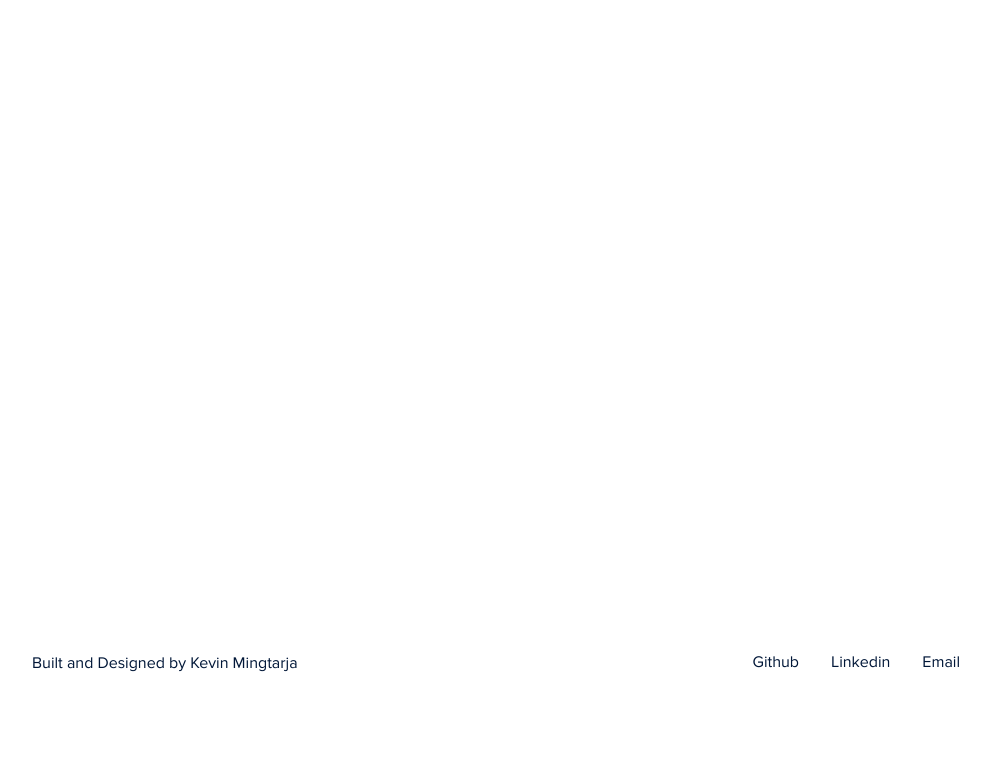
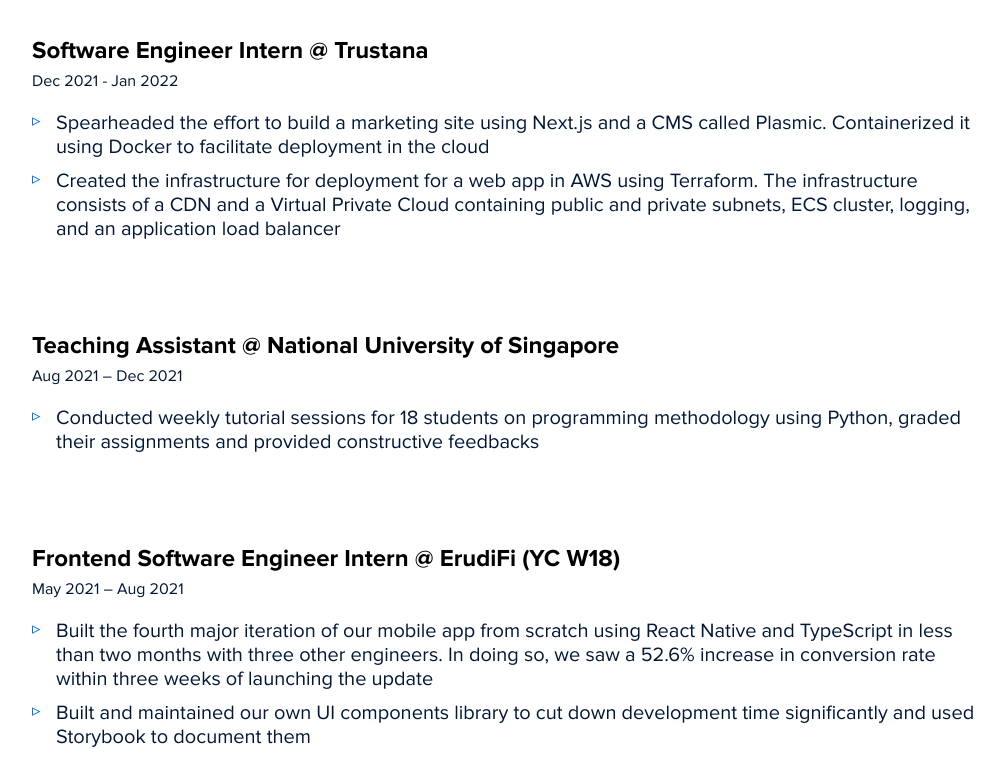
Before and after one commit to kevinmingtarja/kevinmingtarja.com-v1, a Next.js app: page / in a window 1280 px wide. Shown: the part 1764-2540 px from the top of the page, without its empty margins (136-1140 px from the left). Before the commit the page ends 2470 px from the top, so only its background shows below. Built offline with nearby package versions, Linux system fonts and the light colour scheme.

Commit message:
Finish experience section

```diff
--- a/components/Sections/About/About.module.scss
+++ b/components/Sections/About/About.module.scss
@@ -19,7 +19,7 @@
     font-size: var(--fz-xs);
 
     &:before {
-      content: "▹";
+      content: "▹"; // ▹ or >
       position: absolute;
       left: 0;
       color: var(--primary-blue);
--- a/components/Sections/About/index.tsx
+++ b/components/Sections/About/index.tsx
@@ -1,7 +1,7 @@
 import { useEffect, useRef } from "react"
 
 import { srConfig } from "~/constants/config"
-import { skills } from "~/constants/index"
+import { skills } from "~/constants/contents"
 
 import { Heading, Text } from "~/components/index"
 
@@ -27,18 +27,17 @@
       <Text className={styles.info}>
         Hi! My name is Kevin and I&apos;m a second year computer science
         undergraduate studying at the National University of Singapore. I enjoy
-        building softwares and have experience in Frontend, Backend, Mobile
+        building softwares and have experience in Frontend, Backend, and Mobile
         development.
         <br />
         <br />
         Recently, I have a newfound love for designing and building technical
-        infrastructures in the cloud which started when I was given a chance to
+        infrastructures in the cloud, which started when I was given a chance to
         design the architecture and build the infrastructure (using Terraform
         and AWS) for a web app I built during my most recent internship.
         <br />
         <br />
-        Here are some of the technologies I&apos;ve been working the most with
-        recently:
+        Here are some of the technologies I&apos;ve been working with recently:
       </Text>
       <ul className={styles.skillsList}>
         {skills &&
--- a/components/Sections/Experience/Experience.module.css
+++ b/components/Sections/Experience/Experience.module.css
@@ -1 +1,43 @@
-/* No CSS *//*# sourceMappingURL=Experience.module.css.map */
+@charset "UTF-8";
+.sectionHeading {
+  margin-bottom: var(--spacing-xl);
+}
+
+.experienceContainer {
+  margin-bottom: var(--spacing-5xl);
+}
+
+.headingContainer {
+  display: -webkit-box;
+  display: -ms-flexbox;
+  display: flex;
+  white-space: pre-wrap;
+}
+
+.period {
+  margin-top: var(--spacing-2xs);
+  font-size: var(--font-sm);
+}
+
+.descriptions {
+  padding: 0;
+  margin-top: var(--spacing-md);
+  overflow: hidden;
+  list-style: none;
+}
+
+.descriptions li {
+  position: relative;
+  margin-bottom: 10px;
+  padding-left: var(--spacing-lg);
+}
+
+.descriptions li:before {
+  content: "▹";
+  position: absolute;
+  left: 0;
+  color: var(--primary-blue);
+  font-size: 17px;
+  line-height: 20px;
+}
+/*# sourceMappingURL=Experience.module.css.map */
--- a/components/Sections/Experience/Experience.module.scss
+++ b/components/Sections/Experience/Experience.module.scss
@@ -0,0 +1,39 @@
+.sectionHeading {
+  margin-bottom: var(--spacing-xl);
+}
+
+.experienceContainer {
+  margin-bottom: var(--spacing-5xl);
+}
+
+.headingContainer {
+  display: flex;
+  white-space: pre-wrap;
+}
+
+.period {
+  margin-top: var(--spacing-2xs);
+  font-size: var(--font-sm);
+}
+
+.descriptions {
+  padding: 0;
+  margin-top: var(--spacing-md);
+  overflow: hidden;
+  list-style: none;
+
+  li {
+    position: relative;
+    margin-bottom: 10px;
+    padding-left: var(--spacing-lg);
+
+    &:before {
+      content: "▹"; // ▹ or >
+      position: absolute;
+      left: 0;
+      color: var(--primary-blue);
+      font-size: 17px;
+      line-height: 20px;
+    }
+  }
+}
--- a/components/Sections/Experience/index.tsx
+++ b/components/Sections/Experience/index.tsx
@@ -1,12 +1,14 @@
 import { useEffect, useRef } from "react"
 
 import { srConfig } from "~/constants/config"
+import { Experience, experiences } from "~/constants/contents"
 
 import { Heading, Text } from "~/components/index"
 
 import styles from "./Experience.module.css"
+import Link from "~/components/Link"
 
-const Experience = () => {
+const MyExperience = () => {
   const containerRef = useRef<HTMLDivElement>(null)
 
   useEffect(() => {
@@ -21,9 +23,52 @@
 
   return (
     <section id="experience" ref={containerRef}>
-      <Heading level={1}>Experience.</Heading>
+      <Heading className={styles.sectionHeading} level={1}>
+        Experience.
+      </Heading>
+      {experiences &&
+        experiences.map((experience, i) => (
+          <ExperienceItem key={i} experience={experience} />
+        ))}
     </section>
   )
 }
 
-export default Experience
+export default MyExperience
+
+const ExperienceItem = ({ experience }: { experience: Experience }) => {
+  const { role, company, period, description, technologies } = experience
+  const { name, link } = company
+
+  return (
+    <div className={styles.experienceContainer}>
+      <div className={styles.headingContainer}>
+        <Heading level={5}>{`${role} @`} </Heading>
+        <Link href={link}>
+          <Heading level={5}>{`${name}`}</Heading>
+        </Link>
+      </div>
+
+      <Text className={styles.period}>{period}</Text>
+
+      <ul className={styles.descriptions}>
+        {description &&
+          description.map((desc, i) => (
+            <li key={i}>
+              <Text>{desc}</Text>
+            </li>
+          ))}
+      </ul>
+
+      {/* <Text>Technologies used:</Text>
+      <ul className={styles.skillsList}>
+        {technologies &&
+          technologies.map((skill, i) => (
+            <li key={i}>
+              <Text size="sm">{skill}</Text>
+            </li>
+          ))}
+      </ul> */}
+    </div>
+  )
+}
--- /dev/null
+++ b/constants/contents.ts
@@ -0,0 +1,86 @@
+export const skills: string[] = [
+  "Javascript",
+  "Typescript",
+  "React",
+  "Next.js",
+  "Go",
+  "Python",
+  // "Django",
+  // "Java",
+  "Terraform",
+  "Docker",
+]
+
+interface Company {
+  name: string
+  link: string
+}
+
+export interface Experience {
+  company: Company
+  period: string
+  role: string
+  description: string[]
+  technologies: string[]
+}
+
+export const experiences: Experience[] = [
+  {
+    company: {
+      name: "Trustana",
+      link: "https://www.trustana.com/",
+    },
+    period: "Dec 2021 - Jan 2022",
+    role: "Software Engineer Intern",
+    description: [
+      "Spearheaded the effort to build a marketing site using Next.js and a CMS called Plasmic. Containerized it using Docker to facilitate deployment in the cloud",
+      "Created the infrastructure for deployment for a web app in AWS using Terraform. The infrastructure consists of a CDN and a Virtual Private Cloud containing public and private subnets, ECS cluster, logging, and an application load balancer",
+    ],
+    technologies: ["React", "Next.js", "Docker", "Terraform", "AWS"],
+  },
+  {
+    company: {
+      name: "National University of Singapore",
+      link: "https://www.nus.edu.sg/",
+    },
+    period: "Aug 2021 – Dec 2021",
+    role: "Teaching Assistant",
+    description: [
+      "Conducted weekly tutorial sessions for 18 students on programming methodology using Python, graded their assignments and provided constructive feedbacks",
+    ],
+    technologies: ["Python"],
+  },
+  {
+    company: {
+      name: "ErudiFi (YC W18)",
+      link: "https://www.erudifi.com/",
+    },
+    period: "May 2021 – Aug 2021",
+    role: "Frontend Software Engineer Intern",
+    description: [
+      "Built the fourth major iteration of our mobile app from scratch using React Native and TypeScript in less than two months with three other engineers. In doing so, we saw a 52.6% increase in conversion rate within three weeks of launching the update",
+      "Built and maintained our own UI components library to cut down development time significantly and used Storybook to document them",
+    ],
+    technologies: ["React Native", "Typescript", "Storybook"],
+  },
+  {
+    company: {
+      name: "NUS Students’ Union Committee for Information Technology (NUSSU commIT)",
+      link: "https://www.nussucommit.com/",
+    },
+    period: "May 2021 - Present",
+    role: "Technical Director",
+    description: [
+      "Leads and mentors a multinational team of 15 engineers on Git, database design, Python, Django, HTML, CSS, Javascript, and React",
+      "Created and continuously developed a React reusable components library and published it to npm. And documented our components library using Storybook",
+    ],
+    technologies: [
+      "Typescript",
+      "React",
+      "Python",
+      "Django",
+      "Storybook",
+      "PostgreSQL",
+    ],
+  },
+]
--- a/constants/index.ts
+++ /dev/null
@@ -1,10 +0,0 @@
-export const skills: string[] = [
-  "Javascript",
-  "Typescript",
-  "React",
-  "Next.js",
-  "Go",
-  "Python",
-  "Terraform",
-  "Docker",
-]
```
Also changed, not shown: 1 other file (tests, documents, lock files or other folders).
